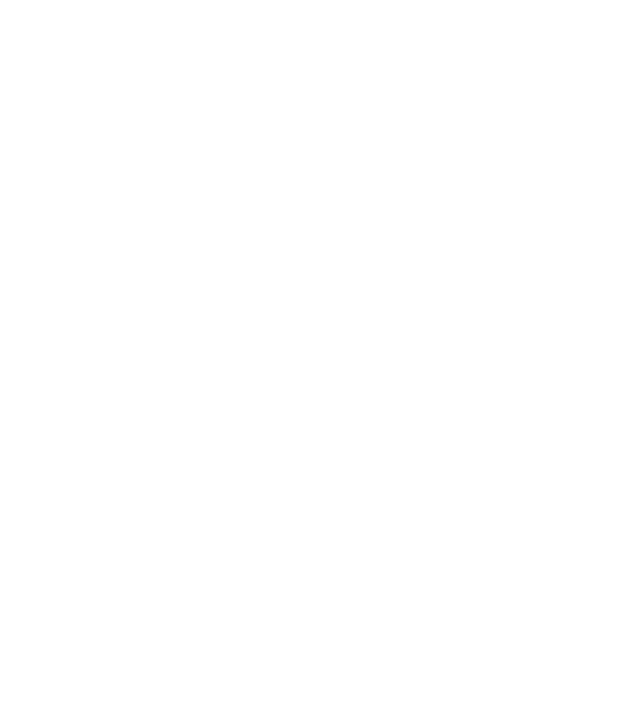
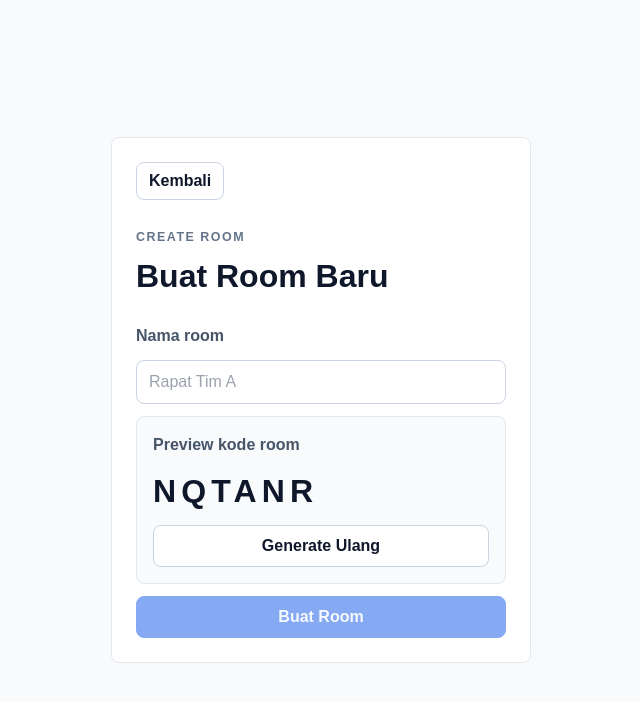
Before and after one commit to Pipip-zen/clipmeet-demo, a React (Vite) app in the folder client/: page /create-room in a window 1280 px wide. Before the commit this address had no page. Shown: the top 702 px of the page, without its empty margins (319-959 px from the left). Built offline with nearby package versions, Linux system fonts and the light colour scheme.

Commit message:
feat: add room code lobby flow

```diff
--- a/client/src/App.jsx
+++ b/client/src/App.jsx
@@ -1,6 +1,8 @@
 import React from 'react';
 import { BrowserRouter as Router, Routes, Route } from 'react-router-dom';
 import HomePage from './pages/HomePage';
+import CreateRoomPage from './pages/CreateRoomPage';
+import LobbyPage from './pages/LobbyPage';
 import MeetingPage from './pages/MeetingPage';
 import DashboardPage from './pages/DashboardPage';
 import MeetingDetailPage from './pages/MeetingDetailPage';
@@ -10,7 +12,9 @@ function App() {
     <Router>
       <Routes>
         <Route path="/" element={<HomePage />} />
-        <Route path="/room/:roomId" element={<MeetingPage />} />
+        <Route path="/create-room" element={<CreateRoomPage />} />
+        <Route path="/lobby/:roomCode" element={<LobbyPage />} />
+        <Route path="/room/:roomCode" element={<MeetingPage />} />
         <Route path="/dashboard" element={<DashboardPage />} />
         <Route path="/dashboard/:meetingId" element={<MeetingDetailPage />} />
       </Routes>
--- /dev/null
+++ b/client/src/pages/CreateRoomPage.css
@@ -0,0 +1,106 @@
+.create-room-page {
+  min-height: 100vh;
+  display: grid;
+  place-items: center;
+  padding: 24px;
+  background: #f8fafc;
+  color: #0f172a;
+}
+
+.create-room-card {
+  width: min(420px, 100%);
+  padding: 24px;
+  border: 1px solid #e2e8f0;
+  border-radius: 8px;
+  background: #ffffff;
+}
+
+.create-room-back {
+  min-height: 38px;
+  padding: 0 12px;
+  border: 1px solid #cbd5e1;
+  border-radius: 8px;
+  background: #ffffff;
+  color: #0f172a;
+  font: inherit;
+  font-weight: 700;
+  cursor: pointer;
+}
+
+.create-room-heading {
+  margin: 28px 0 24px;
+}
+
+.create-room-eyebrow {
+  margin: 0 0 6px;
+  color: #64748b;
+  font-size: 0.78rem;
+  font-weight: 800;
+  letter-spacing: 0.12em;
+  text-transform: uppercase;
+}
+
+.create-room-heading h1 {
+  margin: 0;
+  font-size: 2rem;
+  font-weight: 800;
+}
+
+.create-room-form,
+.create-room-field {
+  display: grid;
+  gap: 12px;
+}
+
+.create-room-field span,
+.create-room-preview span {
+  color: #475569;
+  font-weight: 700;
+}
+
+.create-room-field input {
+  min-height: 44px;
+  width: 100%;
+  border: 1px solid #cbd5e1;
+  border-radius: 8px;
+  padding: 0 12px;
+  color: #0f172a;
+  font: inherit;
+}
+
+.create-room-preview {
+  display: grid;
+  gap: 10px;
+  padding: 16px;
+  border: 1px solid #e2e8f0;
+  border-radius: 8px;
+  background: #f8fafc;
+}
+
+.create-room-preview strong {
+  font-size: 2rem;
+  letter-spacing: 0.16em;
+}
+
+.create-room-preview button,
+.create-room-submit {
+  min-height: 42px;
+  border: 1px solid #cbd5e1;
+  border-radius: 8px;
+  background: #ffffff;
+  color: #0f172a;
+  font: inherit;
+  font-weight: 800;
+  cursor: pointer;
+}
+
+.create-room-submit {
+  border-color: #2563eb;
+  background: #2563eb;
+  color: #eff6ff;
+}
+
+.create-room-submit:disabled {
+  opacity: 0.55;
+  cursor: not-allowed;
+}
--- /dev/null
+++ b/client/src/pages/CreateRoomPage.jsx
@@ -0,0 +1,90 @@
+import { useEffect, useState } from 'react';
+import { useNavigate } from 'react-router-dom';
+import './CreateRoomPage.css';
+
+const generateRoomCode = () =>
+  Array.from({ length: 6 }, () =>
+    String.fromCharCode(65 + Math.floor(Math.random() * 26))
+  ).join('');
+
+function CreateRoomPage() {
+  const navigate = useNavigate();
+  const [roomName, setRoomName] = useState('');
+  const [roomCode, setRoomCode] = useState('');
+
+  useEffect(() => {
+    setRoomCode(generateRoomCode());
+  }, []);
+
+  const handleRegenerateCode = () => {
+    setRoomCode(generateRoomCode());
+  };
+
+  const handleCreateRoom = (event) => {
+    event.preventDefault();
+
+    const nextRoomName = roomName.trim();
+    if (!nextRoomName || !roomCode) {
+      return;
+    }
+
+    localStorage.setItem(
+      'clipmeet.pendingRoom',
+      JSON.stringify({
+        roomName: nextRoomName,
+        roomCode,
+      })
+    );
+
+    navigate(`/lobby/${roomCode}`);
+  };
+
+  return (
+    <main className="create-room-page">
+      <section className="create-room-card">
+        <button
+          type="button"
+          className="create-room-back"
+          onClick={() => navigate('/')}
+        >
+          Kembali
+        </button>
+
+        <div className="create-room-heading">
+          <p className="create-room-eyebrow">Create room</p>
+          <h1>Buat Room Baru</h1>
+        </div>
+
+        <form className="create-room-form" onSubmit={handleCreateRoom}>
+          <label className="create-room-field">
+            <span>Nama room</span>
+            <input
+              type="text"
+              value={roomName}
+              onChange={(event) => setRoomName(event.target.value)}
+              placeholder="Rapat Tim A"
+            />
+          </label>
+
+          <div className="create-room-preview">
+            <span>Preview kode room</span>
+            <strong>{roomCode || '------'}</strong>
+            <button type="button" onClick={handleRegenerateCode}>
+              Generate Ulang
+            </button>
+          </div>
+
+          <button
+            type="submit"
+            className="create-room-submit"
+            disabled={!roomName.trim() || !roomCode}
+          >
+            Buat Room
+          </button>
+        </form>
+      </section>
+    </main>
+  );
+}
+
+export default CreateRoomPage;
--- /dev/null
+++ b/client/src/pages/HomePage.css
@@ -0,0 +1,11 @@
+.home-room-code-input {
+  text-transform: uppercase;
+  letter-spacing: 0.12em;
+}
+
+.home-form-error {
+  margin: -8px 0 0;
+  color: #dc2626;
+  font-size: 0.875rem;
+  line-height: 1.25rem;
+}
--- a/client/src/pages/HomePage.jsx
+++ b/client/src/pages/HomePage.jsx
@@ -1,25 +1,33 @@
 import React, { useState } from 'react';
 import { useNavigate } from 'react-router-dom';
-import { v4 as uuidv4 } from 'uuid';
 import { Button } from '@/components/ui/button';
 import { Input } from '@/components/ui/input';
 import { Card, CardHeader, CardTitle, CardDescription, CardContent, CardFooter } from '@/components/ui/card';
 import { Separator } from '@/components/ui/separator';
+import './HomePage.css';
+
+const ROOM_CODE_PATTERN = /^[A-Z]{6}$/;
 
 function HomePage() {
   const [roomId, setRoomId] = useState('');
+  const [joinError, setJoinError] = useState('');
   const navigate = useNavigate();
 
   const handleCreateRoom = () => {
-    const newRoomId = uuidv4();
-    navigate(`/room/${newRoomId}`);
+    navigate('/create-room');
   };
 
   const handleJoinRoom = (e) => {
     e.preventDefault();
-    if (roomId.trim() !== '') {
-      navigate(`/room/${roomId.trim()}`);
+    const roomCode = roomId.trim().toUpperCase();
+
+    if (!ROOM_CODE_PATTERN.test(roomCode)) {
+      setJoinError('Room Code wajib 6 huruf A-Z.');
+      return;
     }
+
+    setJoinError('');
+    navigate(`/lobby/${roomCode}`);
   };
 
   return (
@@ -50,18 +58,23 @@ function HomePage() {
           <form onSubmit={handleJoinRoom} className="space-y-4">
             <Input
               type="text"
-              placeholder="Enter Room ID"
+              placeholder="Enter Room Code"
               value={roomId}
-              onChange={(e) => setRoomId(e.target.value)}
-              className="w-full"
+              maxLength={6}
+              onChange={(e) => {
+                setRoomId(e.target.value.toUpperCase().replace(/[^A-Z]/g, '').slice(0, 6));
+                setJoinError('');
+              }}
+              className="w-full home-room-code-input"
             />
+            {joinError ? <p className="home-form-error">{joinError}</p> : null}
             <Button
               type="submit"
               variant="outline"
               className="w-full font-semibold"
               size="lg"
             >
-              Join Room
+              Join
             </Button>
           </form>
         </CardContent>
--- /dev/null
+++ b/client/src/pages/LobbyPage.css
@@ -0,0 +1,59 @@
+.lobby-page {
+  min-height: 100vh;
+  display: grid;
+  place-items: center;
+  padding: 24px;
+  background: #f8fafc;
+  color: #0f172a;
+}
+
+.lobby-card {
+  width: min(420px, 100%);
+  padding: 24px;
+  border: 1px solid #e2e8f0;
+  border-radius: 8px;
+  background: #ffffff;
+}
+
+.lobby-eyebrow {
+  margin: 0 0 8px;
+  color: #64748b;
+  font-size: 0.78rem;
+  font-weight: 800;
+  letter-spacing: 0.12em;
+  text-transform: uppercase;
+}
+
+.lobby-card h1 {
+  margin: 0;
+  font-size: 2rem;
+  font-weight: 800;
+}
+
+.lobby-copy {
+  margin: 12px 0 24px;
+  color: #475569;
+}
+
+.lobby-actions {
+  display: flex;
+  gap: 10px;
+}
+
+.lobby-actions button {
+  min-height: 42px;
+  flex: 1;
+  border: 1px solid #cbd5e1;
+  border-radius: 8px;
+  background: #ffffff;
+  color: #0f172a;
+  font: inherit;
+  font-weight: 800;
+  cursor: pointer;
+}
+
+.lobby-actions__primary {
+  border-color: #2563eb !important;
+  background: #2563eb !important;
+  color: #eff6ff !important;
+}
--- /dev/null
+++ b/client/src/pages/LobbyPage.jsx
@@ -0,0 +1,28 @@
+import { useNavigate, useParams } from 'react-router-dom';
+import './LobbyPage.css';
+
+function LobbyPage() {
+  const { roomCode = '------' } = useParams();
+  const navigate = useNavigate();
+
+  return (
+    <main className="lobby-page">
+      <section className="lobby-card">
+        <p className="lobby-eyebrow">Lobby</p>
+        <h1>Room {roomCode}</h1>
+        <p className="lobby-copy">Lobby placeholder. Setup peserta akan ditambahkan di Task 5c.</p>
+
+        <div className="lobby-actions">
+          <button type="button" onClick={() => navigate('/')}>
+            Kembali
+          </button>
+          <button type="button" className="lobby-actions__primary" onClick={() => navigate(`/room/${roomCode}`)}>
+            Masuk Meeting
+          </button>
+        </div>
+      </section>
+    </main>
+  );
+}
+
+export default LobbyPage;
--- a/client/src/pages/MeetingPage.jsx
+++ b/client/src/pages/MeetingPage.jsx
@@ -17,7 +17,8 @@ function formatDuration(totalSeconds) {
 }
 
 function MeetingPage() {
-  const { roomId = 'Unknown' } = useParams();
+  const { roomCode, roomId } = useParams();
+  const resolvedRoomId = roomCode || roomId || 'Unknown';
   const navigate = useNavigate();
   const [elapsedSeconds, setElapsedSeconds] = useState(0);
   const [isMarkerPanelOpen, setIsMarkerPanelOpen] = useState(false);
@@ -29,7 +30,7 @@ function MeetingPage() {
     toggleMute,
     toggleCamera,
     leaveMeeting,
-  } = useWebRTC(roomId);
+  } = useWebRTC(resolvedRoomId);
   const localStream = participants.find((participant) => participant.isLocal)?.stream;
   const {
     isRecording,
@@ -38,7 +39,7 @@ function MeetingPage() {
     error: recorderError,
     startRecording,
     stopRecording,
-  } = useRecorder(localStream, roomId);
+  } = useRecorder(localStream, resolvedRoomId);
 
   useEffect(() => {
     const timerId = window.setInterval(() => {
@@ -82,7 +83,7 @@ function MeetingPage() {
   };
 
   const handleLeaveMeeting = async () => {
-    console.log(`Leaving room ${roomId}`);
+    console.log(`Leaving room ${resolvedRoomId}`);
     if (isRecording) {
       await stopRecording();
     }
@@ -93,7 +94,7 @@ function MeetingPage() {
   return (
     <main className="meeting-page">
       <TopBar
-        roomId={roomId}
+        roomId={resolvedRoomId}
         participantCount={participants.length}
         duration={duration}
       />
```
